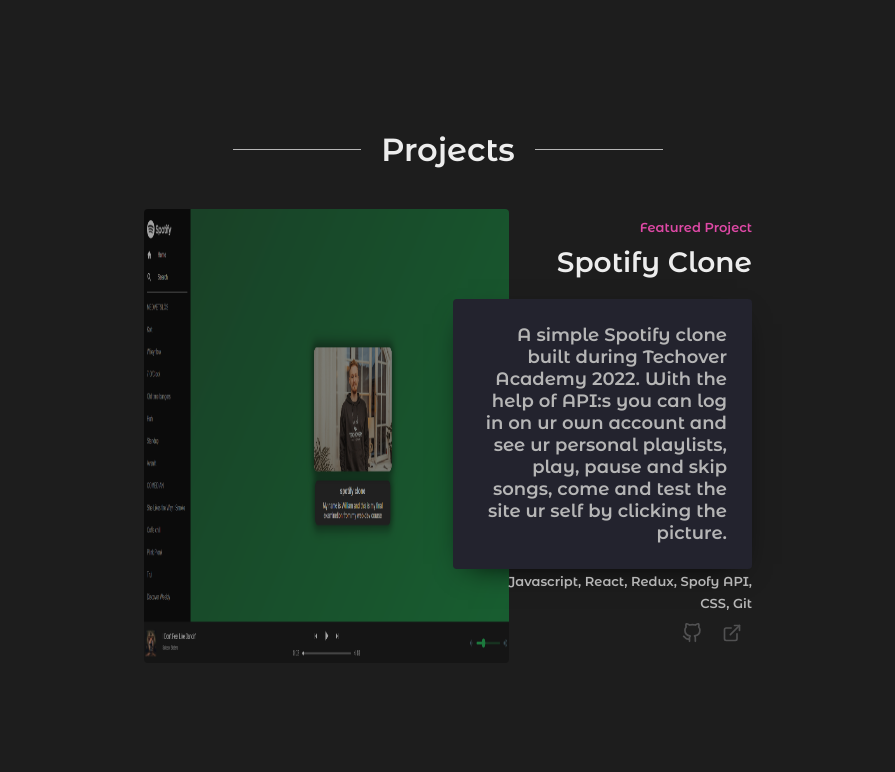
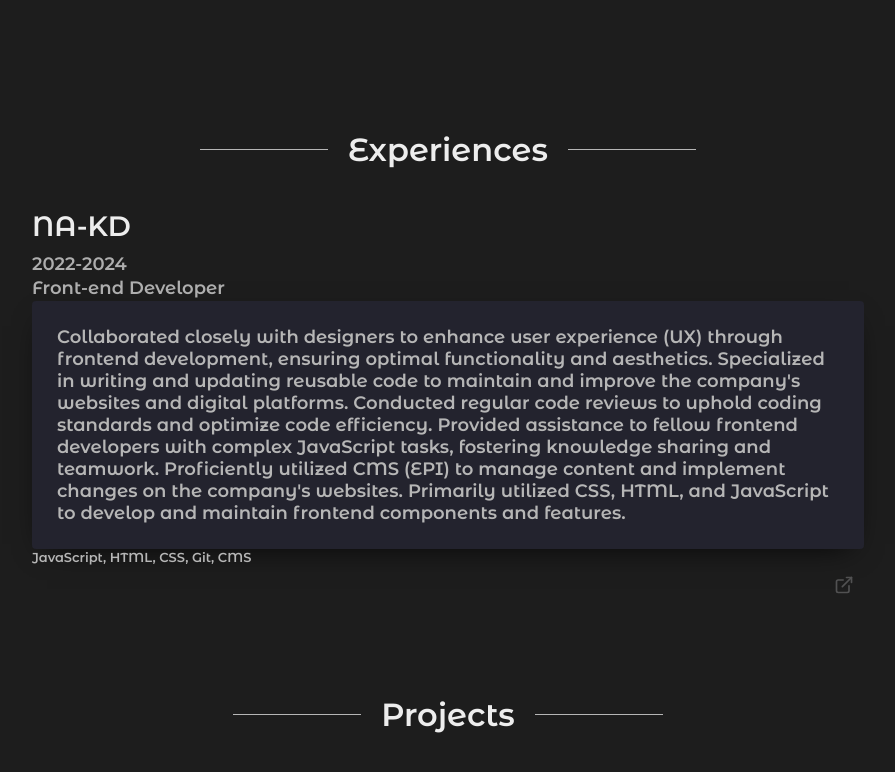
Before and after one commit to WilliamGranath/portfolio-site, a React (Create React App) app: page / in a window 1280 px wide. Shown: the part 1480-2252 px from the top of the page, without its empty margins (192-1087 px from the left). Built offline with nearby package versions, Linux system fonts and the light colour scheme.

Commit message:
Updated Portfolio site

```diff
--- a/public/index.html
+++ b/public/index.html
@@ -24,7 +24,7 @@
       work correctly both with client-side routing and a non-root public URL.
       Learn how to configure a non-root public URL by running `npm run build`.
     -->
-    <title>React App</title>
+    <title>William Granath</title>
   </head>
   <body>
     <noscript>You need to enable JavaScript to run this app.</noscript>
--- a/src/components/Root.js
+++ b/src/components/Root.js
@@ -3,6 +3,7 @@
 import Home from "./screens/home/home";
 import About from "./screens/about/about";
 import Projects from "./screens/projects/projects";
+import Experience from "./screens/experience/experience";
 import Contacts from "./screens/contacts/contacts";
 import Music from "./Audio-player/music";
 import "./styles.css";
@@ -12,6 +13,7 @@
       <Music />
       <Home />
       <About />
+      <Experience />
       <Projects />
       <Contacts />
       <Sidebar />
--- a/src/components/Sidebar/sidebar.js
+++ b/src/components/Sidebar/sidebar.js
@@ -2,6 +2,7 @@
 import "./styles.css";
 import HomeTwoToneIcon from "@mui/icons-material/HomeTwoTone";
 import PermIdentityTwoToneIcon from "@mui/icons-material/PermIdentityTwoTone";
+import DomainTwoToneIcon from "@mui/icons-material/DomainTwoTone";
 import RocketLaunchTwoToneIcon from "@mui/icons-material/RocketLaunchTwoTone";
 import EmailTwoToneIcon from "@mui/icons-material/EmailTwoTone";
 import { useState } from "react";
@@ -51,7 +52,7 @@
               href="#home"
               className="sidebar-icon icon-color theme-icon"
             />
-            <span className="link-text">Home</span>
+            <span className="link-text">Home</span>/
           </a>
         </li>
         <li className="nav-item">
@@ -61,6 +62,15 @@
               className="sidebar-icon icon-color theme-icon"
             />
             <span className="link-text">About</span>
+          </a>
+        </li>{" "}
+        <li className="nav-item">
+          <a href="#experiences" className="nav-link">
+            <DomainTwoToneIcon
+              href="#experiences"
+              className="sidebar-icon icon-color theme-icon"
+            />
+            <span className="link-text">Experiences</span>
           </a>
         </li>
         <li className="nav-item">
--- /dev/null
+++ b/src/components/screens/experience/experience-templet.js
@@ -0,0 +1,78 @@
+import * as React from "react";
+import "./styles.css";
+
+function ExperiencesTemplate({ experience }) {
+  console.log(experience);
+  return (
+    <div id="Experiences" className="screen">
+      <div></div>
+      <ul className="container">
+        <li className="list-item">
+          <div className="experience-content">
+            <div>
+              <h3 className="experience-title">
+                <a
+                  href={experience.link}
+                  rel="noopener noreferrer"
+                  target={"_blank"}
+                >
+                  {experience.title}
+                </a>
+              </h3>{" "}
+              <h4 className="experience-interval">
+                <a
+                  href={experience.link}
+                  rel="noopener noreferrer"
+                  target={"_blank"}
+                >
+                  {experience.interval}
+                </a>
+              </h4>{" "}
+              <h4 className="experience-role">
+                <a
+                  href={experience.link}
+                  rel="noopener noreferrer"
+                  target={"_blank"}
+                >
+                  {experience.role}
+                </a>
+              </h4>{" "}
+              <div className="experience-description">
+                <p>{experience.experienceDesc}</p>
+              </div>
+              <ul className="experience-tech-list">
+                <span>{experience.techList}</span>
+              </ul>
+              <div className="experience-links">
+                <a
+                  href={experience.link}
+                  aria-label="External Link"
+                  rel="noopener noreferrer"
+                  target="_blank"
+                >
+                  <svg
+                    xmlns="http://www.w3.org/2000/svg"
+                    role="img"
+                    viewBox="0 0 24 24"
+                    fill="none"
+                    stroke="currentColor"
+                    strokeWidth="2"
+                    strokeLinecap="round"
+                    strokeLinejoin="round"
+                  >
+                    <title>External Link</title>
+                    <path d="M18 13v6a2 2 0 0 1-2 2H5a2 2 0 0 1-2-2V8a2 2 0 0 1 2-2h6"></path>
+                    <polyline points="15 3 21 3 21 9"></polyline>
+                    <line x1="10" y1="14" x2="21" y2="3"></line>
+                  </svg>
+                </a>
+              </div>
+            </div>
+          </div>
+        </li>
+      </ul>
+    </div>
+  );
+}
+
+export default ExperiencesTemplate;
--- /dev/null
+++ b/src/components/screens/experience/experience.js
@@ -0,0 +1,29 @@
+import React from "react";
+import ExperiencesTemplate from "./experience-templet";
+
+const experienceInfo = [
+  {
+    title: "NA-KD",
+    interval: "2022-2024",
+    role: "Front-end Developer",
+    experienceDesc: `Collaborated closely with designers to enhance user experience (UX) through frontend development, ensuring optimal functionality and aesthetics. Specialized in writing and updating reusable code to maintain and improve the company's websites and digital platforms. Conducted regular code reviews to uphold coding standards and optimize code efficiency. Provided assistance to fellow frontend developers with complex JavaScript tasks, fostering knowledge sharing and teamwork. Proficiently utilized CMS (EPI) to manage content and implement changes on the company's websites. Primarily utilized CSS, HTML, and JavaScript to develop and maintain frontend components and features.`,
+    techList: "JavaScript, HTML, CSS, Git, CMS",
+    link: "https://www.na-kd.com/en",
+  },
+];
+
+function experiences() {
+  const renderexperiences = experienceInfo.map((experience, index) => {
+    return <ExperiencesTemplate key={index} experience={experience} />;
+  });
+  return (
+    <div id="experiences">
+      <h2 className="experience-heading" style={{}}>
+        Experiences
+      </h2>
+      {renderexperiences}
+    </div>
+  );
+}
+
+export default experiences;
--- /dev/null
+++ b/src/components/screens/experience/styles.css
@@ -0,0 +1,232 @@
+#Experiences {
+  width: 100%;
+  display: flex;
+  padding: 0rem 9rem;
+}
+#Experiences ul {
+  list-style: none;
+}
+.experience-heading {
+  display: flex;
+  flex-direction: row;
+  align-items: center;
+  justify-content: center;
+  color: var(--text-secondary);
+  font-size: clamp(26px, 5vw, 32px);
+  margin: 10px 0px 40px;
+  text-align: center;
+}
+.experience-heading:before {
+  content: "";
+  display: block;
+  width: 10vw;
+  height: 1px;
+  margin-right: 20px;
+  background-color: var(--text-primary);
+}
+.experience-heading:after {
+  content: "";
+  display: block;
+  width: 10vw;
+  height: 1px;
+  margin-left: 20px;
+  background-color: var(--text-primary);
+}
+.list-item {
+  position: relative;
+  display: grid;
+  gap: 10px;
+  grid-template-columns: repeat(12, 1fr);
+  -webkit-box-align: center;
+  align-items: center;
+}
+.list-item:not(:last-of-type) {
+  margin-bottom: 100px;
+}
+.list-item:nth-of-type(2n + 1) .experience-content {
+  grid-column: 1 / 13;
+  text-align: left;
+  z-index: 2;
+}
+
+.list-item:first-child {
+  margin-bottom: 80px;
+}
+
+.container {
+  display: flex;
+  flex-direction: column;
+  position: relative;
+  width: 100%;
+  padding: 0rem 12rem;
+}
+.experience-content {
+  position: relative;
+  grid-area: 1 / 1 / -1 / 7;
+  text-align: right;
+}
+.experience-overline {
+  margin: 10px 0px;
+  color: var(--bg-pinkOne);
+  font-size: 13px;
+  font-weight: 400;
+}
+.experience-title {
+  margin: 0px 0px 10px;
+}
+
+.experience-title a {
+  font-size: clamp(24px, 5vw, 28px);
+  margin: 0px 0px 20px;
+  color: var(--text-secondary);
+  text-decoration: none;
+  text-decoration-skip-ink: auto;
+}
+.experience-interval,
+.experience-role {
+  margin: 0px 0px 2px;
+  opacity: 0.7;
+}
+.experience-interval a,
+.experience-role a {
+  font-size: clamp(18px, 5vw, 18px);
+  margin: 0px 0px 20px;
+  color: var(--text-secondary);
+  text-decoration: none;
+  text-decoration-skip-ink: auto;
+}
+.experience-tech-list {
+  font-size: 13px;
+  padding: 0;
+}
+
+.experience-links {
+  display: flex;
+  align-items: center;
+  position: relative;
+  margin-top: 10 px;
+  margin-left: -10 px;
+  color: var(--lightest-slate);
+}
+.list-item:nth-of-type(2n + 1) .experience-links {
+  -webkit-box-pack: end;
+  justify-content: flex-end;
+  margin-left: 0 px;
+  margin-right: -10 px;
+}
+.experience-links a {
+  display: flex;
+
+  justify-content: center;
+
+  align-items: center;
+  padding: 10px;
+}
+.experience-links a svg {
+  width: 20px;
+  height: 20px;
+  color: var(--text-primary-dark);
+}
+.experience-description {
+  box-shadow: 0 10px 30px -15px black;
+  text-align: left;
+  z-index: 2;
+  padding: 25px;
+  border-radius: 4px;
+  background-color: var(--bg-primary);
+  color: var(--text-primary);
+  font-size: 18px;
+}
+.experience-description a {
+  display: inline-block;
+  text-decoration: none;
+  text-decoration-skip-ink: auto;
+  position: relative;
+  transition: var(--transition);
+  color: var(--bg-pinkOne);
+}
+.list-item:nth-of-type(2n + 1) .experience-image {
+  grid-column: 1 / 8;
+}
+
+.img {
+  bottom: 0;
+  left: 0;
+  margin: 0;
+  padding: 0;
+  position: absolute;
+  right: 0;
+  top: 0;
+  width: 60%;
+  height: 100%;
+  max-width: 700px;
+  display: block;
+  border-radius: 4px;
+  transition: 0.5s ease;
+  opacity: 0.6;
+  backface-visibility: hidden;
+}
+.experience-image a {
+  width: 100%;
+  height: 100%;
+}
+.experience-image:hover img {
+  opacity: 1;
+}
+/* Medium screens */
+@media only screen and (max-width: 1024px) {
+  .container {
+    padding: 0;
+  }
+  .experience-description {
+    font-size: 12px;
+  }
+  .experience-tech-list span {
+    font-size: 10px;
+  }
+  .list-item:first-child {
+    margin-bottom: 100px;
+  }
+}
+
+/* Small screens */
+@media only screen and (max-width: 768px) {
+  #experiences {
+    padding: 0 4rem;
+    padding-left: 7rem;
+  }
+  .container {
+    padding: 0;
+  }
+  .experience-heading {
+    padding-left: 4rem;
+  }
+  .experience-description {
+    font-size: 12px;
+    text-align: center;
+    grid-column: 1 / -1;
+  }
+  .list-item:nth-of-type(2n + 1) .experience-content {
+    grid-column: 1 / -1;
+    text-align: right;
+    z-index: 2;
+  }
+  .list-item:first-child {
+    margin-bottom: 0px;
+  }
+  .experience-tech-list span {
+    font-size: 10px;
+  }
+  .img {
+    display: none;
+  }
+}
+
+@media only screen and (max-width: 600px) {
+  #experiences {
+    padding: 0 4rem;
+  }
+  .experience-heading {
+    padding-left: 0rem;
+  }
+}
--- a/src/components/screens/projects/projects.js
+++ b/src/components/screens/projects/projects.js
@@ -7,7 +7,7 @@
     projectDesc: `A simple Spotify clone built during Techover Academy 2022.
                   With the help of API:s you can log in on ur own account and
                   see ur personal playlists, play, pause and skip songs, come and test the site ur self by clicking the picture.`,
-    techList: "Javascript, React, Redux, Spofy API, CSS, Git",
+    techList: "Javascript, React, Redux, Spotify API, CSS, Git",
     image: "./Spotify.png",
     GitLink: "https://github.com/WilliamGranath/Spotify-clone",
     link: "https://spotifyclone-wille.netlify.app",
@@ -15,7 +15,7 @@
   {
     title: "Web Shop",
     projectDesc: `A shop build with Fakestore API toghether with React and Redux. I integrated klarna via Iframe in the checkout, come and test the site ur self by clicking the picture.  `,
-    techList: "Javascript, React, Redux, Spofy API, CSS, Git",
+    techList: "Javascript, React, Redux, Klarna API, CSS, Git",
     image: "./Web-shop.png",
     GitLink: "https://github.com/WilliamGranath/webb-shop",
     link: "https://webshop-wille.netlify.app",
--- a/src/components/screens/projects/styles.css
+++ b/src/components/screens/projects/styles.css
@@ -174,7 +174,11 @@
     margin-bottom: 100px;
   }
 }
-
+@media only screen and (max-width: 1440px) {
+  .container {
+    padding: 0rem 5rem !important ;
+  }
+}
 /* Small screens */
 @media only screen and (max-width: 768px) {
   #Projects {
@@ -184,7 +188,7 @@
   .container {
     padding: 0;
   }
-  .project-heading{
+  .project-heading {
     padding-left: 4rem;
   }
   .project-description {
@@ -212,7 +216,7 @@
   #Projects {
     padding: 0 4rem;
   }
-  .project-heading{
+  .project-heading {
     padding-left: 0rem;
   }
 }
```
Also changed, not shown: 2 other files (tests, documents, lock files or other folders).
